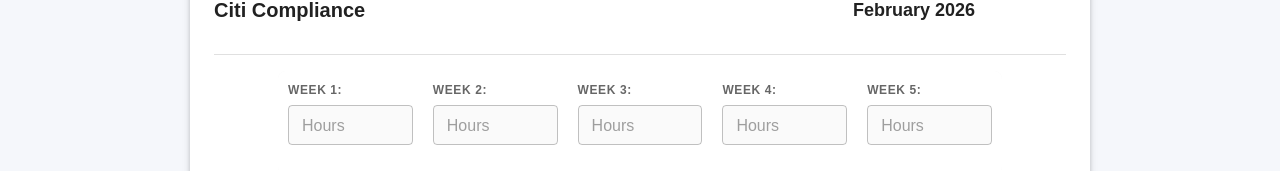
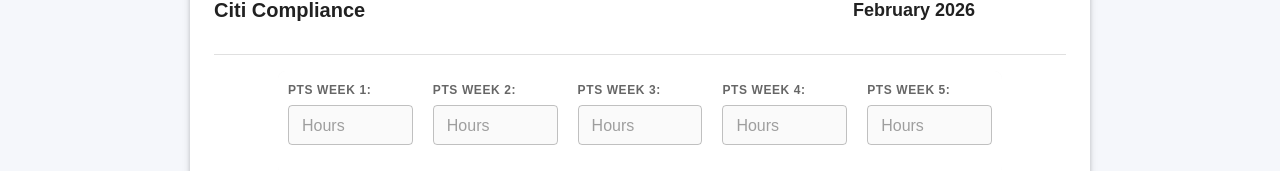
Before and after one commit to AkankshaGup/citi-AMA, a React (Vite) app: page / in a window 1280 px wide. Shown: the part 202-373 px from the top of the page. Built offline with nearby package versions, Linux system fonts and the light colour scheme; no server answers; sample sign-in values are in the browser's storage; some icons are missing.

Commit message:
PTS added in the label

```diff
--- a/src/component/AddTimeSheet.tsx
+++ b/src/component/AddTimeSheet.tsx
@@ -457,7 +457,7 @@
                     color: "text.secondary",
                   }}
                 >
-                  {w.label}
+                  PTS {w.label}
                 </Typography>
 
                 <TextField
```
